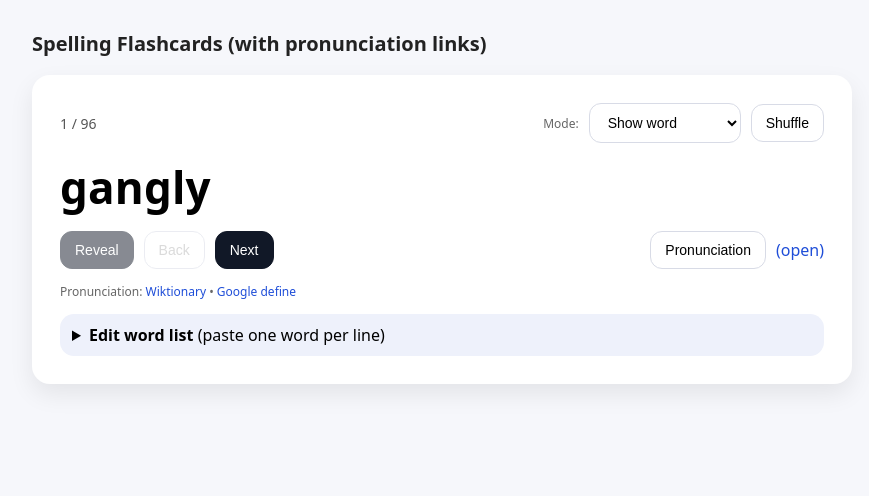
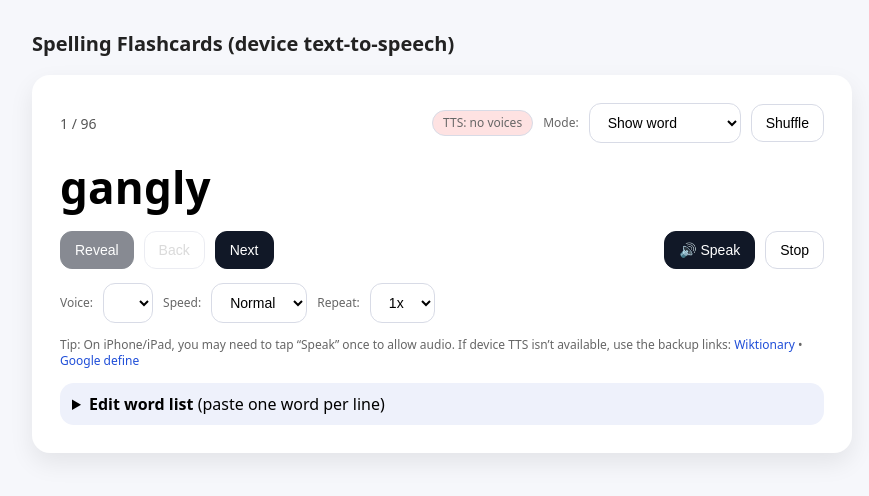
Before and after one commit to cswehla78-dot/spelling-cards, a plain HTML site: page flashcards.htm in a window 1280 px wide. Shown: the whole page, without its empty margins (198-1067 px from the left). Drawn offline with Linux system fonts and the light colour scheme.

Commit message:
Enhance flashcards with TTS features

```diff
--- a/flashcards.htm
+++ b/flashcards.htm
@@ -3,40 +3,52 @@
 <head>
   <meta charset="utf-8" />
   <meta name="viewport" content="width=device-width,initial-scale=1" />
-  <title>Spelling Flashcards</title>
+  <title>Spelling Flashcards (TTS)</title>
   <style>
-    body { font-family: system-ui, -apple-system, "Segoe UI", Roboto, Arial, sans-serif; margin: 0; background: #f6f7fb; }
+    body { font-family: system-ui, -apple-system, Segoe UI, Roboto, Arial, sans-serif; margin: 0; background: #f6f7fb; }
     .wrap { max-width: 820px; margin: 0 auto; padding: 20px; }
-    .card { background: white; border-radius: 18px; padding: 28px; box-shadow: 0 10px 25px rgba(0,0,0,.08); min-height: 220px; display: flex; flex-direction: column; gap: 14px; }
+    .card {
+      background: white; border-radius: 18px; padding: 28px;
+      box-shadow: 0 10px 25px rgba(0,0,0,.08);
+      min-height: 240px; display: flex; flex-direction: column; gap: 14px;
+    }
     h1 { margin: 10px 0 18px; font-size: 20px; color: #222; }
     .word { font-size: 44px; font-weight: 800; letter-spacing: .2px; }
     .meta { color: #555; font-size: 14px; }
     .controls { display: flex; flex-wrap: wrap; gap: 10px; margin-top: 14px; }
-    button, select, input { border-radius: 12px; border: 1px solid #d8dbe6; background: #fff; padding: 10px 14px; font-size: 14px; cursor: pointer; }
+    button, select, input {
+      border-radius: 12px; border: 1px solid #d8dbe6; background: #fff;
+      padding: 10px 14px; font-size: 14px; cursor: pointer;
+    }
     button.primary { background: #111827; color: white; border-color: #111827; }
     button:disabled { opacity: .5; cursor: not-allowed; }
     .row { display: flex; flex-wrap: wrap; gap: 10px; align-items: center; }
     .spacer { flex: 1; }
-    .small { font-size: 12px; color: #666; }
+    .small { font-size: 12px; color: #666; line-height: 1.35; }
     .input { width: 100%; min-height: 110px; font-family: ui-monospace, SFMono-Regular, Menlo, Consolas, monospace; }
     details { background: #eef1fb; border-radius: 14px; padding: 10px 12px; }
     a { color: #1f4ed8; text-decoration: none; }
     a:hover { text-decoration: underline; }
+    .pill { padding: 4px 10px; border-radius: 999px; border: 1px solid #d8dbe6; background: #fff; }
   </style>
 </head>
 <body>
   <div class="wrap">
-    <h1>Spelling Flashcards (with pronunciation links)</h1>
+    <h1>Spelling Flashcards (device text-to-speech)</h1>
 
     <div class="card">
       <div class="row">
         <div class="meta" id="counter">0 / 0</div>
         <div class="spacer"></div>
+
+        <span class="pill small" id="ttsStatus">TTS: checking…</span>
+
         <label class="small">Mode:</label>
         <select id="mode">
           <option value="show">Show word</option>
           <option value="hide">Hide word (quiz)</option>
         </select>
+
         <button id="shuffleBtn">Shuffle</button>
       </div>
 
@@ -48,13 +60,35 @@
         <button class="primary" id="revealBtn">Reveal</button>
         <button id="prevBtn">Back</button>
         <button id="nextBtn" class="primary">Next</button>
+
         <div class="spacer"></div>
-        <button id="pronounceBtn">Pronunciation</button>
-        <a id="pronounceLink" href="#" target="_blank" rel="noreferrer">(open)</a>
+
+        <button id="speakBtn" class="primary">🔊 Speak</button>
+        <button id="stopBtn">Stop</button>
       </div>
 
       <div class="row">
-        <div class="small" id="hint"></div>
+        <label class="small">Voice:</label>
+        <select id="voiceSelect"></select>
+
+        <label class="small">Speed:</label>
+        <select id="rate">
+          <option value="0.8">Slow</option>
+          <option value="1" selected>Normal</option>
+          <option value="1.2">Fast</option>
+        </select>
+
+        <label class="small">Repeat:</label>
+        <select id="repeat">
+          <option value="1" selected>1x</option>
+          <option value="2">2x</option>
+          <option value="3">3x</option>
+        </select>
+      </div>
+
+      <div class="small" id="hint">
+        Tip: On iPhone/iPad, you may need to tap “Speak” once to allow audio. If device TTS isn’t available, use the backup links:
+        <span id="backupLinks"></span>
       </div>
 
       <details>
@@ -66,14 +100,13 @@
           <button id="resetBtn">Reset to default</button>
         </div>
       </details>
-
     </div>
-
   </div>
 
   <script>
-    // Default list: paste your words here (one per line). You can replace anytime in the UI.
-    const DEFAULT_WORDS = `gangly
+    // Default list: Three Bee words (one per line)
+    const DEFAULT_WORDS = `
+gangly
 swaggering
 chimneys
 riveted
@@ -168,7 +201,8 @@ residuals
 boutique
 peroxide
 aristocracy
-apocalypse`.trim();
+apocalypse
+`.trim();
 
     const els = {
       counter: document.getElementById("counter"),
@@ -178,18 +212,23 @@ apocalypse`.trim();
       prevBtn: document.getElementById("prevBtn"),
       nextBtn: document.getElementById("nextBtn"),
       shuffleBtn: document.getElementById("shuffleBtn"),
-      pronounceBtn: document.getElementById("pronounceBtn"),
-      pronounceLink: document.getElementById("pronounceLink"),
-      hint: document.getElementById("hint"),
+      speakBtn: document.getElementById("speakBtn"),
+      stopBtn: document.getElementById("stopBtn"),
+      voiceSelect: document.getElementById("voiceSelect"),
+      rate: document.getElementById("rate"),
+      repeat: document.getElementById("repeat"),
       wordList: document.getElementById("wordList"),
       loadBtn: document.getElementById("loadBtn"),
       resetBtn: document.getElementById("resetBtn"),
-      wordArea: document.getElementById("wordArea"),
+      backupLinks: document.getElementById("backupLinks"),
+      ttsStatus: document.getElementById("ttsStatus"),
     };
 
     let words = [];
     let idx = 0;
     let revealed = true;
+    let voices = [];
+    let selectedVoiceURI = "";
 
     function normalizeWord(w) {
       return w.trim().replace(/\s+/g, " ");
@@ -200,7 +239,6 @@ apocalypse`.trim();
         .map(normalizeWord)
         .filter(Boolean);
 
-      // de-dup while keeping order
       const seen = new Set();
       words = list.filter(w => (seen.has(w) ? false : (seen.add(w), true)));
 
@@ -217,12 +255,11 @@ apocalypse`.trim();
       return "https://www.google.com/search?q=" + encodeURIComponent("define " + word);
     }
 
-    function setPronounceLinks(word) {
+    function updateBackupLinks(word) {
       const wUrl = wiktionaryUrl(word);
-      els.pronounceLink.href = wUrl;
-      els.pronounceLink.textContent = "(open)";
-      els.pronounceBtn.onclick = () => window.open(wUrl, "_blank", "noopener,noreferrer");
-      els.hint.innerHTML = `Pronunciation: <a href="${wUrl}" target="_blank" rel="noreferrer">Wiktionary</a> • <a href="${googleDefineUrl(word)}" target="_blank" rel="noreferrer">Google define</a>`;
+      const gUrl = googleDefineUrl(word);
+      els.backupLinks.innerHTML = ` <a href="${wUrl}" target="_blank" rel="noreferrer">Wiktionary</a> •
+        <a href="${gUrl}" target="_blank" rel="noreferrer">Google define</a>`;
     }
 
     function render() {
@@ -249,7 +286,7 @@ apocalypse`.trim();
         els.word.textContent = revealed ? current : "••••••••";
       }
 
-      setPronounceLinks(current);
+      updateBackupLinks(current);
     }
 
     function next() {
@@ -278,6 +315,92 @@ apocalypse`.trim();
       render();
     }
 
+    // ---- Text-to-Speech ----
+    function ttsAvailable() {
+      return typeof window.speechSynthesis !== "undefined" && typeof SpeechSynthesisUtterance !== "undefined";
+    }
+
+    function stopSpeaking() {
+      if (ttsAvailable()) window.speechSynthesis.cancel();
+    }
+
+    function speakWord(word) {
+      if (!ttsAvailable()) {
+        alert("Text-to-speech isn’t available in this browser. Use the pronunciation links below.");
+        return;
+      }
+
+      stopSpeaking();
+
+      const rate = parseFloat(els.rate.value || "1");
+      const repeat = parseInt(els.repeat.value || "1", 10);
+
+      // iOS sometimes needs a short delay after cancel()
+      setTimeout(() => {
+        for (let i = 0; i < repeat; i++) {
+          const u = new SpeechSynthesisUtterance(word);
+          u.rate = rate;
+
+          const voice = voices.find(v => v.voiceURI === selectedVoiceURI) || null;
+          if (voice) u.voice = voice;
+
+          window.speechSynthesis.speak(u);
+        }
+      }, 50);
+    }
+
+    function populateVoices() {
+      if (!ttsAvailable()) {
+        els.ttsStatus.textContent = "TTS: not supported";
+        els.ttsStatus.style.background = "#fee2e2";
+        return;
+      }
+
+      voices = window.speechSynthesis.getVoices() || [];
+      els.voiceSelect.innerHTML = "";
+
+      // Prefer English voices first
+      const sorted = [...voices].sort((a,b) => {
+        const aEn = (a.lang || "").toLowerCase().startsWith("en");
+        const bEn = (b.lang || "").toLowerCase().startsWith("en");
+        if (aEn !== bEn) return aEn ? -1 : 1;
+        return (a.name || "").localeCompare(b.name || "");
+      });
+
+      sorted.forEach(v => {
+        const opt = document.createElement("option");
+        opt.value = v.voiceURI;
+        opt.textContent = `${v.name} (${v.lang})`;
+        els.voiceSelect.appendChild(opt);
+      });
+
+      // Choose a default voice
+      const defaultVoice =
+        sorted.find(v => /en-us/i.test(v.lang)) ||
+        sorted.find(v => (v.lang || "").toLowerCase().startsWith("en")) ||
+        sorted[0];
+
+      if (defaultVoice) {
+        selectedVoiceURI = defaultVoice.voiceURI;
+        els.voiceSelect.value = selectedVoiceURI;
+        els.ttsStatus.textContent = "TTS: ready";
+        els.ttsStatus.style.background = "#dcfce7";
+      } else {
+        els.ttsStatus.textContent = "TTS: no voices";
+        els.ttsStatus.style.background = "#fee2e2";
+      }
+    }
+
+    // Some browsers load voices asynchronously
+    if (ttsAvailable()) {
+      window.speechSynthesis.onvoiceschanged = populateVoices;
+      // Try now as well
+      populateVoices();
+    } else {
+      populateVoices();
+    }
+
+    // Wire up events
     els.nextBtn.addEventListener("click", next);
     els.prevBtn.addEventListener("click", prev);
     els.shuffleBtn.addEventListener("click", shuffle);
@@ -292,6 +415,18 @@ apocalypse`.trim();
       render();
     });
 
+    els.voiceSelect.addEventListener("change", () => {
+      selectedVoiceURI = els.voiceSelect.value;
+    });
+
+    els.speakBtn.addEventListener("click", () => {
+      if (words.length === 0) return;
+      const current = words[idx];
+      speakWord(current);
+    });
+
+    els.stopBtn.addEventListener("click", stopSpeaking);
+
     els.loadBtn.addEventListener("click", () => {
       loadWordsFromText(els.wordList.value);
     });
@@ -301,11 +436,17 @@ apocalypse`.trim();
       loadWordsFromText(DEFAULT_WORDS);
     });
 
+    // Keyboard shortcuts
     window.addEventListener("keydown", (e) => {
       if (e.key === "ArrowRight") next();
       if (e.key === "ArrowLeft") prev();
       if (e.key.toLowerCase() === "r" && els.mode.value === "hide") { revealed = true; render(); }
       if (e.key.toLowerCase() === "s") shuffle();
+      if (e.key === " " || e.key.toLowerCase() === "p") { // space / p to pronounce
+        e.preventDefault();
+        if (words.length) speakWord(words[idx]);
+      }
+      if (e.key === "Escape") stopSpeaking();
     });
 
     // Init
```
